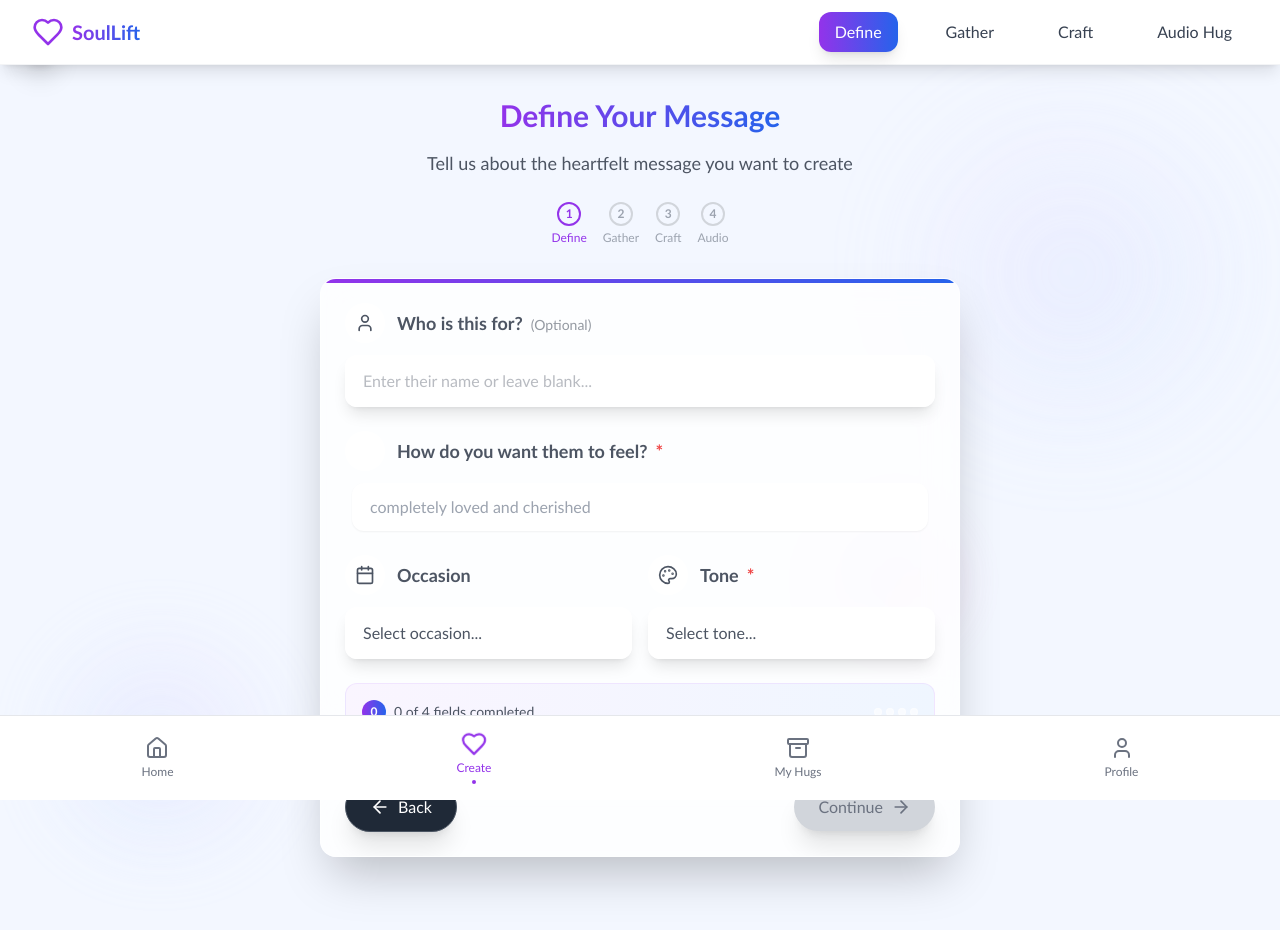
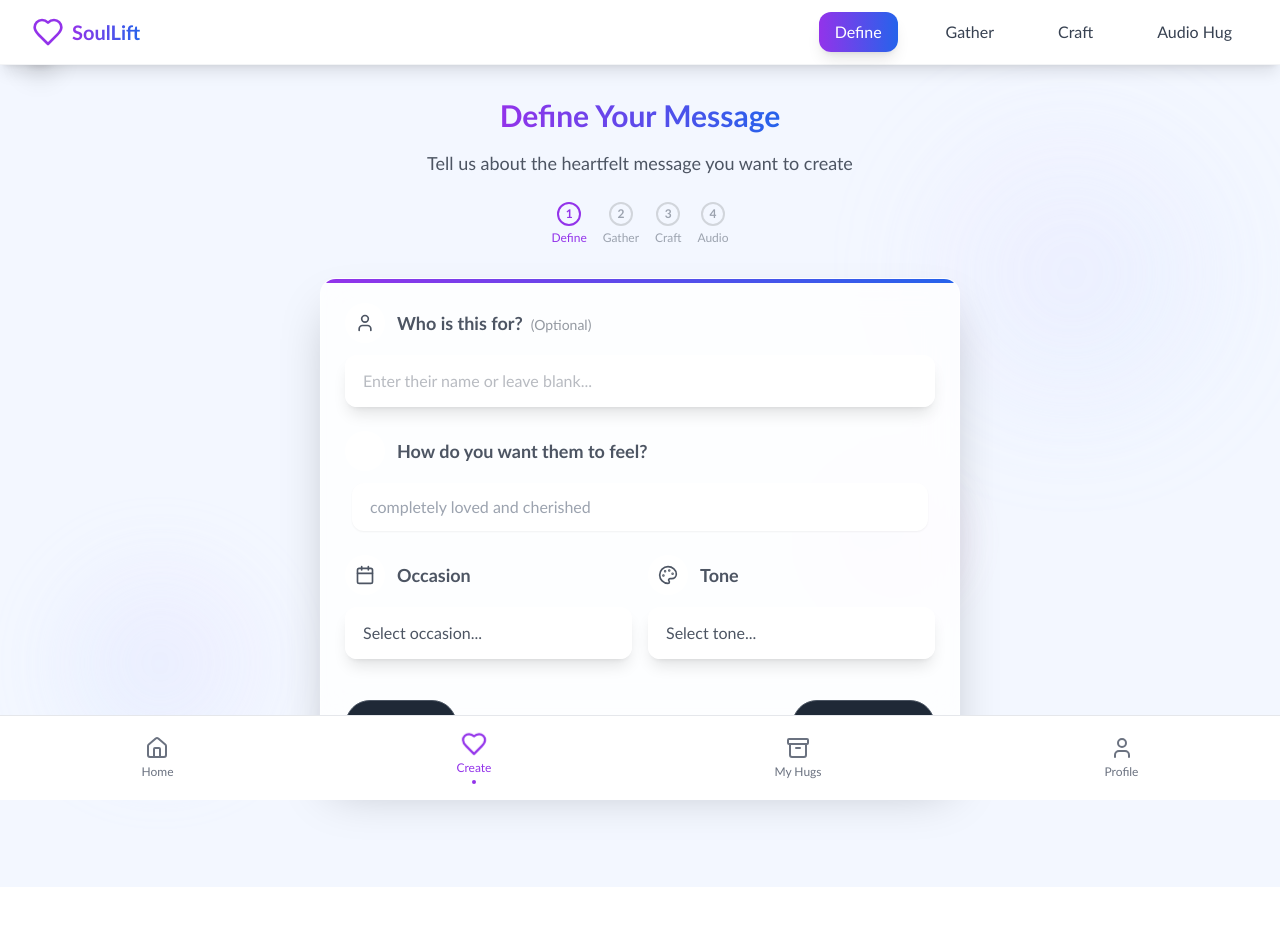
Before and after one commit to thecustomsoundarchitect/SoulLiftAudio_9, a React (Vite) app: page /define in a window 1280 px wide. Shown: the top 930 px of the page. After the commit the page ends 887 px from the top, so only its background shows below. Built offline with nearby package versions, Linux system fonts and the light colour scheme.

Commit message:
Remove emojis, red asterisks, and progress completion box

```diff
--- a/src/pages/DefinePage.tsx
+++ b/src/pages/DefinePage.tsx
@@ -41,7 +41,7 @@ export default function DefinePage() {
     "perfectly loved just as they are"
   ]
 
-  const canProceed = formData.coreFeeling.trim().length > 0 && formData.tone.length > 0
+  const canProceed = true // Remove requirement validation
 
   useEffect(() => {
     const completed = []
@@ -195,7 +195,6 @@ export default function DefinePage() {
                 </div>
                 <div className="flex-1">
                   <span>How do you want them to feel?</span>
-                  <span className="text-red-500 ml-2">*</span>
                 </div>
               </label>
 
@@ -280,7 +279,6 @@ export default function DefinePage() {
                   </div>
                   <div className="flex-1">
                     <span>Tone</span>
-                    <span className="text-red-500 ml-2">*</span>
                   </div>
                 </label>
 
@@ -297,7 +295,6 @@ export default function DefinePage() {
                         ? 'border-purple-500 bg-purple-50/50 shadow-purple-200/50'
                         : 'border-white/40 hover:border-purple-300 focus:border-purple-500 focus:bg-white/90'
                   }`}
-                  required
                 >
                   <option value="" className="bg-white text-[#4D5563]">Select tone...</option>
                   {tones.map(tone => (
@@ -307,36 +304,6 @@ export default function DefinePage() {
               </motion.div>
             </div>
           </div>
-
-          <motion.div
-            className="mt-6 p-4 bg-gradient-to-r from-purple-50 to-blue-50 rounded-xl border border-purple-200/50"
-            initial={{ opacity: 0, y: 20 }}
-            animate={{ opacity: 1, y: 0 }}
-            transition={{ delay: 1.8, duration: 0.5 }}
-          >
-            <div className="flex items-center justify-between">
-              <div className="flex items-center">
-                <div className="w-6 h-6 bg-gradient-to-r from-purple-600 to-blue-600 rounded-full flex items-center justify-center mr-2">
-                  <span className="text-white font-bold text-xs">{completedFields.length}</span>
-                </div>
-                <span className="text-[#4D5563] font-medium text-sm">
-                  {completedFields.length} of 4 fields completed
-                </span>
-              </div>
-              <div className="flex space-x-1">
-                {[1, 2, 3, 4].map((step) => (
-                  <div
-                    key={step}
-                    className={`w-2 h-2 rounded-full transition-all duration-300 ${
-                      step <= completedFields.length
-                        ? 'bg-gradient-to-r from-purple-600 to-blue-600 shadow-lg'
-                        : 'bg-white/60 border border-white/40'
-                    }`}
-                  />
-                ))}
-              </div>
-            </div>
-          </motion.div>
 
           <div className="flex justify-between items-center mt-6 pt-4 border-t border-white/30">
             <Link href="/">
@@ -349,12 +316,7 @@ export default function DefinePage() {
             <Link href="/gather">
               <button
                 onClick={handleContinue}
-                disabled={!canProceed}
-                className={`flex items-center justify-center px-6 py-3 rounded-full font-medium transition-all duration-300 shadow-xl ${
-                  canProceed
-                    ? 'bg-gray-800 hover:bg-gray-700 text-white border border-gray-600'
-                    : 'bg-gray-300 cursor-not-allowed text-gray-500'
-                }`}
+                className="flex items-center justify-center px-6 py-3 rounded-full font-medium transition-all duration-300 shadow-xl bg-gray-800 hover:bg-gray-700 text-white border border-gray-600"
               >
                 Continue
                 <ArrowRight className="w-5 h-5 ml-2" />
```
